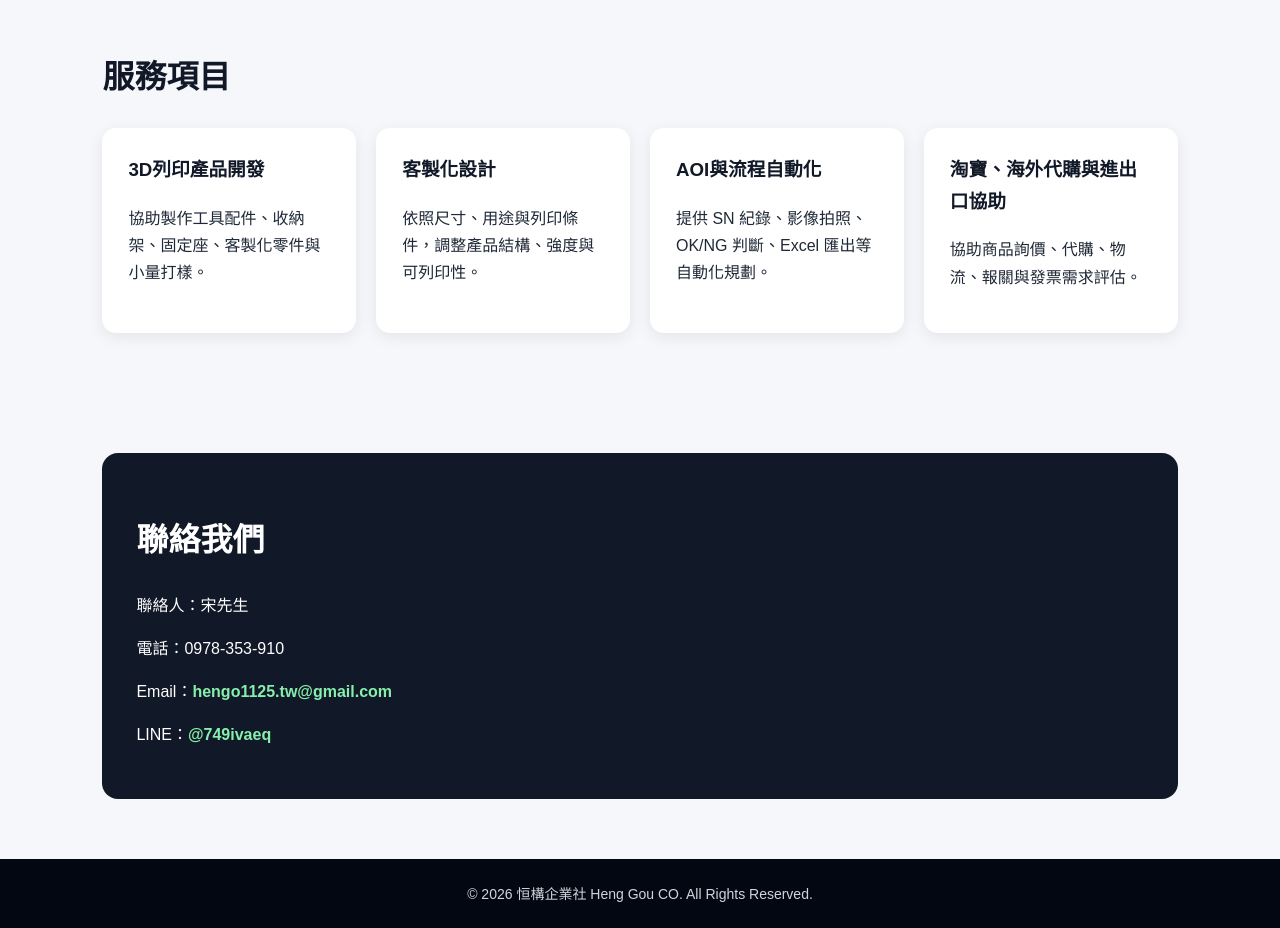
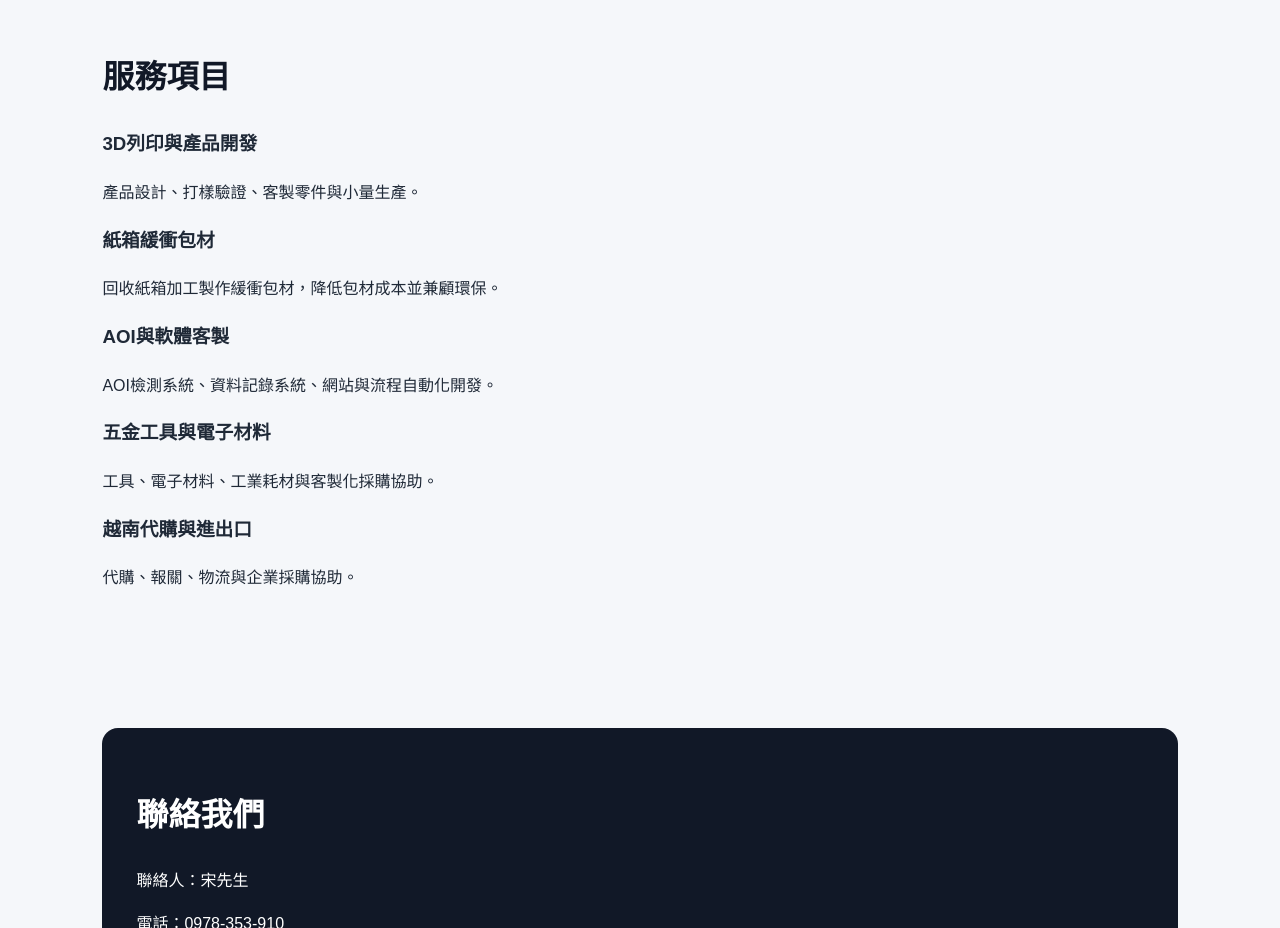
Before and after one commit to eric890209/hengou-website, a plain HTML site: page index.html in a window 1280 px wide. Shown: the part 2500-3428 px from the top of the page. Drawn offline with Linux system fonts and the light colour scheme.

Commit message:
Update index.html

```diff
--- a/index.html
+++ b/index.html
@@ -104,23 +104,30 @@
 </section>
  <section id="services">
   <h2>服務項目</h2>
-  <div class="grid">
-    <div class="card">
-      <h3>3D列印產品開發</h3>
-      <p>協助製作工具配件、收納架、固定座、客製化零件與小量打樣。</p>
-    </div>
-    <div class="card">
-      <h3>客製化設計</h3>
-      <p>依照尺寸、用途與列印條件，調整產品結構、強度與可列印性。</p>
-    </div>
-    <div class="card">
-      <h3>AOI與流程自動化</h3>
-      <p>提供 SN 紀錄、影像拍照、OK/NG 判斷、Excel 匯出等自動化規劃。</p>
-    </div>
-    <div class="card">
-      <h3>淘寶、海外代購與進出口協助</h3>
-      <p>協助商品詢價、代購、物流、報關與發票需求評估。</p>
-    </div>
+<div class="service-card">
+    <h3>3D列印與產品開發</h3>
+    <p>產品設計、打樣驗證、客製零件與小量生產。</p>
+</div>
+
+<div class="service-card">
+    <h3>紙箱緩衝包材</h3>
+    <p>回收紙箱加工製作緩衝包材，降低包材成本並兼顧環保。</p>
+</div>
+
+<div class="service-card">
+    <h3>AOI與軟體客製</h3>
+    <p>AOI檢測系統、資料記錄系統、網站與流程自動化開發。</p>
+</div>
+
+<div class="service-card">
+    <h3>五金工具與電子材料</h3>
+    <p>工具、電子材料、工業耗材與客製化採購協助。</p>
+</div>
+
+<div class="service-card">
+    <h3>越南代購與進出口</h3>
+    <p>代購、報關、物流與企業採購協助。</p>
+</div>
   </div>
 </section>
 
```
